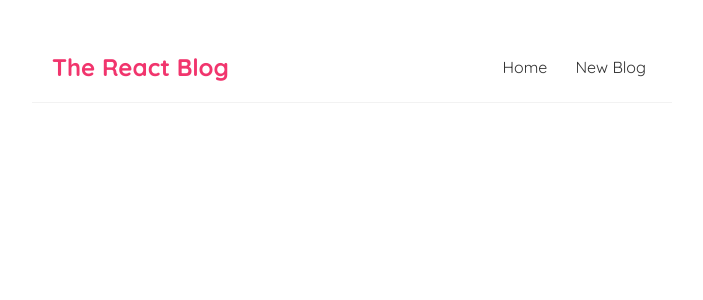
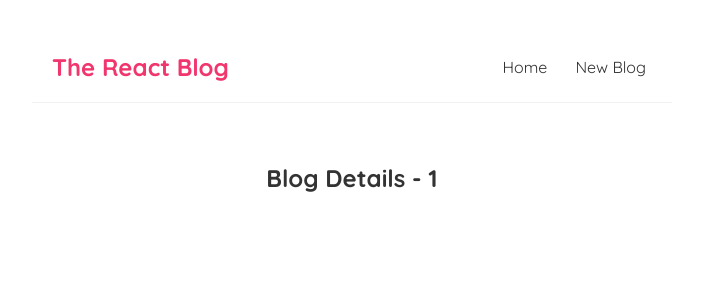
Before and after one commit to yuvarajpm1853/React-Blog, a React (Vite) app: page /blogs/1 in a window 1280 px wide. Shown: the top 300 px of the page, without its empty margins (288-991 px from the left). Built offline with nearby package versions, Linux system fonts and the light colour scheme.

Commit message:
Added BlogDetails Comp . Extract id from url. About Route Params

```diff
--- a/src/App.jsx
+++ b/src/App.jsx
@@ -2,6 +2,7 @@
 import Navbar from './Navbar';
 import Home from './Home';
 import Create from './Create';
+import BlogDetails from './BlogDetails';
 import { BrowserRouter as Router, Route, Routes } from 'react-router-dom';
 
 function App() {
@@ -13,6 +14,7 @@
         <Routes>
           <Route path="/" element={<Home/>} />
           <Route path="/create" element={<Create/>} />
+          <Route path="/blogs/:id" element={<BlogDetails/>} />
         </Routes>
       </div>
     </div>
--- /dev/null
+++ b/src/BlogDetails.jsx
@@ -0,0 +1,11 @@
+import { useParams } from "react-router-dom";
+
+const BlogDetails = () => {
+
+    const {id} = useParams();
+    return (
+        <h2>Blog Details - {id}</h2>
+     );
+}
+
+export default BlogDetails;
```
